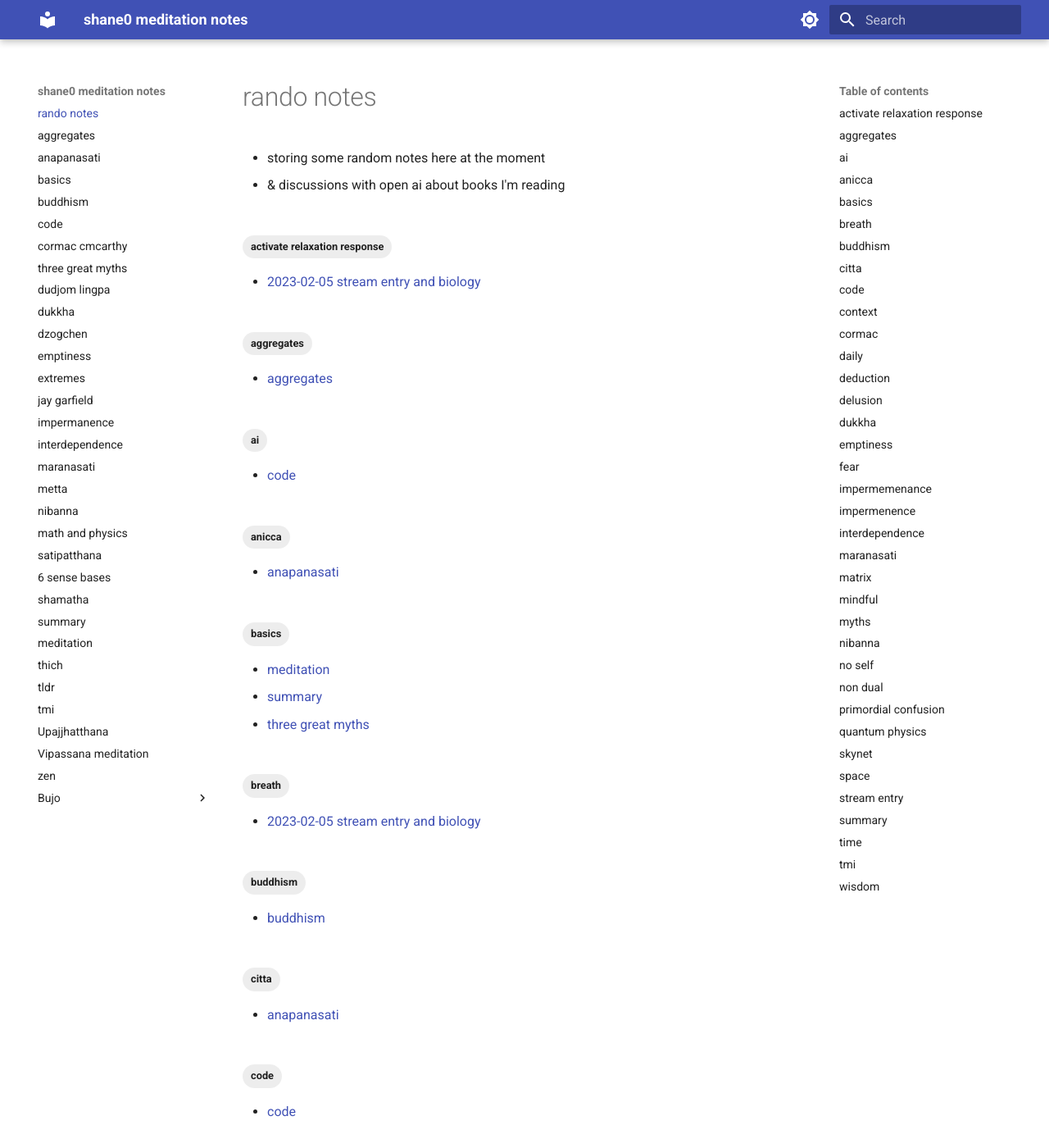
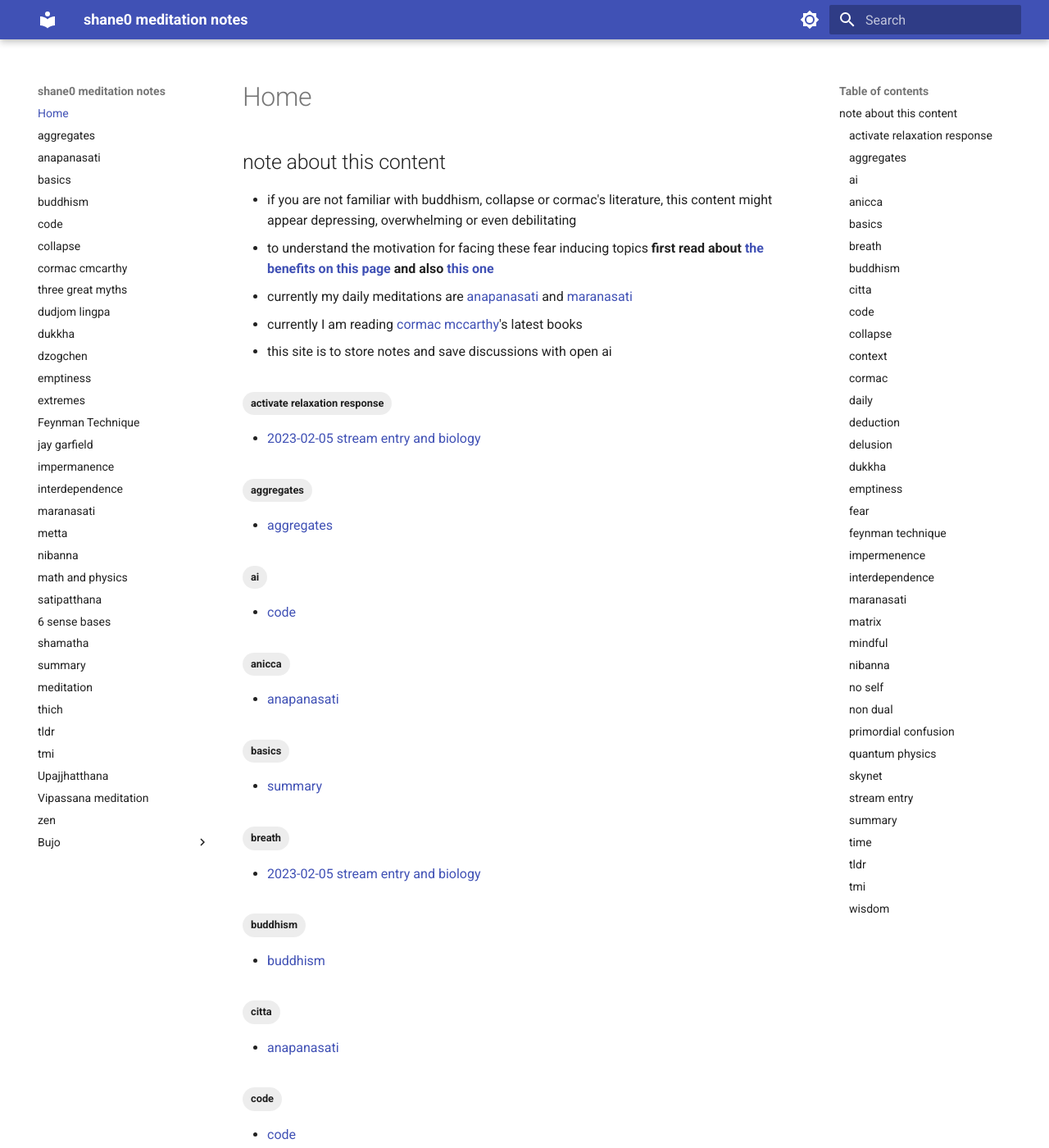
Before and after one commit to shane0/shane0.github.io, an MkDocs documentation site: the page built from docs/index.md, in a window 1280 px wide and 1400 px high. Shown: the whole window at 82% size. Built offline with MkDocs 1.6.1 and Material for MkDocs 9.7.7, drawn with Linux system fonts in a browser that asks for light colours; some of the changed text lies outside the part shown.

Commit message:
'collapse feynman vonnegut'

```diff
--- a/docs/index.md
+++ b/docs/index.md
@@ -1,6 +1,10 @@
-# rando notes
 
-- storing some random notes here at the moment
-- & discussions with open ai about books I'm reading
+## note about this content
+
+- if you are not familiar with buddhism, collapse or cormac's literature, this content might appear depressing, overwhelming or even debilitating
+- to understand the motivation for facing these fear inducing topics **first read about [the benefits on this page](maranasati.md#what-are-the-benefits-of-maranasati) and also [this one](impermenence.md#benefits)**
+- currently my daily meditations are [anapanasati](anapanasati.md) and [maranasati](maranasati.md)
+- currently I am reading [cormac mccarthy](cormac.md)'s latest books
+- this site is to store notes and save discussions with open ai
 
 [TAGS]
--- a/docs/tldr.md
+++ b/docs/tldr.md
@@ -1,6 +1,7 @@
 ---
 tags:
   - delusion
+  - tldr
 ---
 # tldr
 
```
Also changed, not shown: docs/collapse.md (added, +36 -0 lines), docs/dukka.md (+6 -0 lines), docs/feynman.md (added, +26 -0 lines), docs/garfield.md (+9 -0 lines), docs/impermenence.md (+3 -0 lines), docs/maranasati.md (+6 -0 lines).
